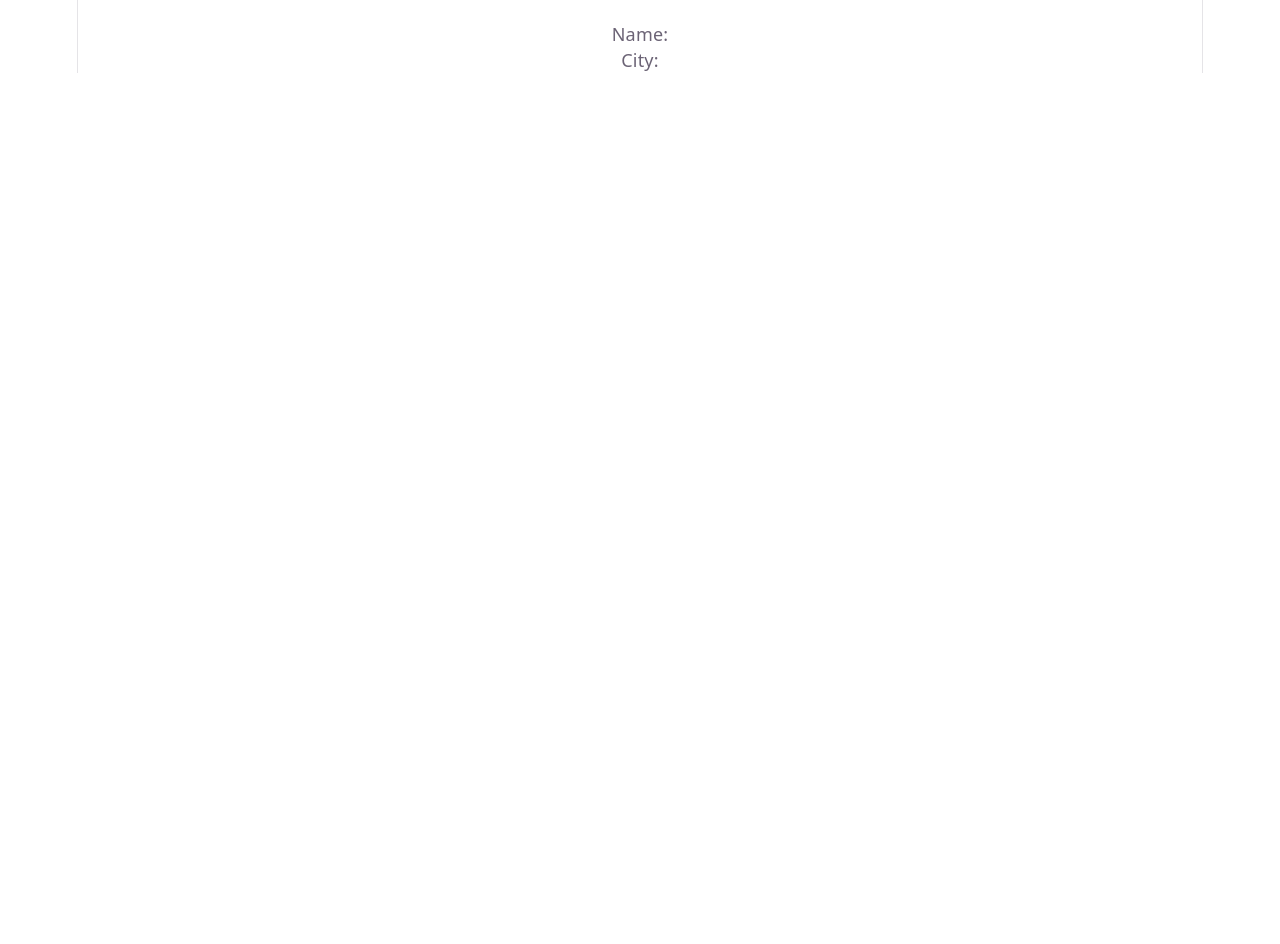
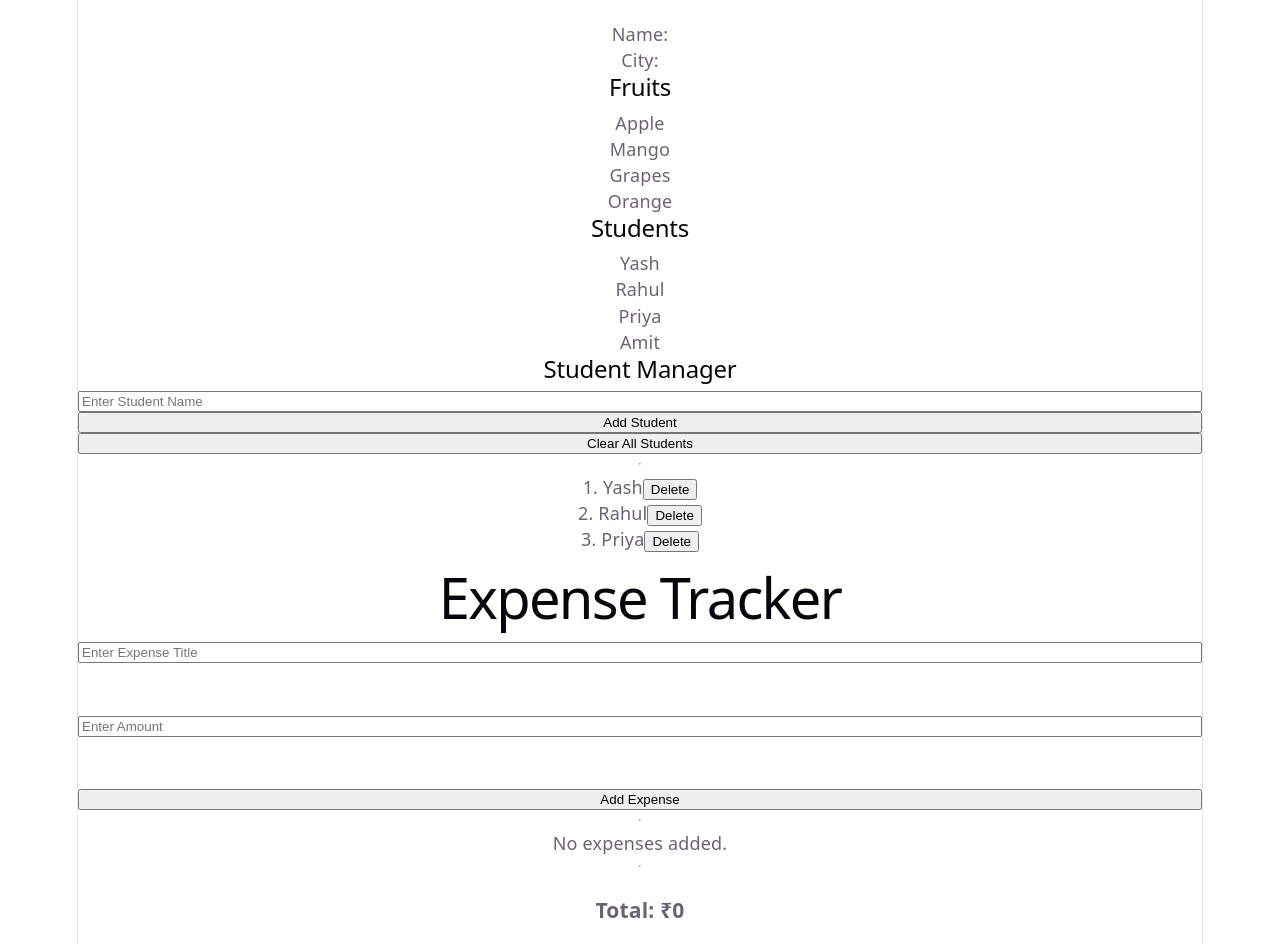
Before and after one commit to yashovardhan-redekar/AI-Smart-Expense-Manager, a React (Vite) app in the folder Client/: page / in a window 1280 px wide. Shown: the part 940-1884 px from the top of the page. Before the commit the page ends 1013 px from the top, so only its background shows below. Built offline with nearby package versions, Linux system fonts and the light colour scheme.

Commit message:
Built Expense Tracker mini project

```diff
--- a/Client/src/App.tsx
+++ b/Client/src/App.tsx
@@ -4,9 +4,12 @@ import Footer from "./components/Footer";
 import Student from "./components/Student";
 import Counter from "./components/Counter";
 import LikeButton from "./components/LikeButton";
-import NameInput from "./components/NAmeInput";
+import NameInput from "./components/NameInput";
 import UserForm from "./components/UserForm";
-
+import Fruitlist from "./components/Fruitlist";
+import Studentlist from "./components/Studentlist"
+import Studentmanager from "./components/Studentmanager";
+import ExpenseTracker from "./components/ExpenseTracker";
 function App() {
   return (
     <>
@@ -22,6 +25,10 @@ function App() {
       <LikeButton />
       <NameInput />
       <UserForm />
+      <Fruitlist />
+      <Studentlist />
+      <Studentmanager />
+      <ExpenseTracker />
     </>
   );
 }
--- /dev/null
+++ b/Client/src/components/ExpenseTracker.tsx
@@ -0,0 +1,92 @@
+import { useState } from "react";
+
+type Expense = {
+  title: string;
+  amount: number;
+};
+
+function ExpenseTracker() {
+  const [title, setTitle] = useState("");
+  const [amount, setAmount] = useState("");
+
+  const [expenses, setExpenses] = useState<Expense[]>([]);
+
+  const addExpense = () => {
+    if (title.trim() === "" || amount === "") return;
+
+    const newExpense: Expense = {
+      title: title,
+      amount: Number(amount),
+    };
+
+    setExpenses([...expenses, newExpense]);
+
+    setTitle("");
+    setAmount("");
+  };
+
+  const deleteExpense = (indexToDelete: number) => {
+    setExpenses(
+      expenses.filter((_, index) => index !== indexToDelete)
+    );
+  };
+
+  const total = expenses.reduce(
+    (sum, expense) => sum + expense.amount,
+    0
+  );
+
+  return (
+    <>
+      <h1>Expense Tracker</h1>
+
+      <input
+        type="text"
+        placeholder="Enter Expense Title"
+        value={title}
+        onChange={(e) => setTitle(e.target.value)}
+      />
+
+      <br />
+      <br />
+
+      <input
+        type="number"
+        placeholder="Enter Amount"
+        value={amount}
+        onChange={(e) => setAmount(e.target.value)}
+      />
+
+      <br />
+      <br />
+
+      <button onClick={addExpense}>
+        Add Expense
+      </button>
+
+      <hr />
+
+      {expenses.length === 0 ? (
+        <p>No expenses added.</p>
+      ) : (
+        expenses.map((expense, index) => (
+          <p key={index}>
+            {index + 1}. {expense.title} - ₹{expense.amount}
+
+            <button
+              onClick={() => deleteExpense(index)}
+            >
+              Delete
+            </button>
+          </p>
+        ))
+      )}
+
+      <hr />
+
+      <h3>Total: ₹{total}</h3>
+    </>
+  );
+}
+
+export default ExpenseTracker;
--- /dev/null
+++ b/Client/src/components/Fruitlist.tsx
@@ -0,0 +1,14 @@
+function Fruitlist(){
+    const fruits = ["Apple", "Mango", "Grapes", "Orange"];
+    return(
+        <>
+        <h2>Fruits</h2>
+
+        {fruits.map((fruits) => (
+            <p>{fruits}</p>
+        ))}
+        </>
+    );
+}
+
+export default Fruitlist;
--- /dev/null
+++ b/Client/src/components/Studentlist.tsx
@@ -0,0 +1,22 @@
+import { useState } from "react";
+
+function StudentList() {
+  const [students] = useState([
+    "Yash",
+    "Rahul",
+    "Priya",
+    "Amit",
+  ]);
+
+  return (
+    <>
+      <h2>Students</h2>
+
+      {students.map((student) => (
+        <p>{student}</p>
+      ))}
+    </>
+  );
+}
+
+export default StudentList;
--- /dev/null
+++ b/Client/src/components/Studentmanager.tsx
@@ -0,0 +1,66 @@
+import { useState } from "react";
+
+function Studentmanager() {
+  const [student, setStudent] = useState("");
+
+  const [students, setStudents] = useState<string[]>([
+    "Yash",
+    "Rahul",
+    "Priya",
+  ]);
+
+  const addStudent = () => {
+    if (student.trim() === "") return;
+
+    setStudents([...students, student]);
+    setStudent("");
+  };
+
+  const clearStudents = () => {
+    setStudents([]);
+  };
+
+  const deleteStudent = (indexToDelete: number) => {
+  setStudents(
+    students.filter((_, index) => index !== indexToDelete)
+  );
+};
+
+  return (
+    <>
+      <h2>Student Manager</h2>
+
+      <input
+        type="text"
+        placeholder="Enter Student Name"
+        value={student}
+        onChange={(e) => setStudent(e.target.value)}
+      />
+
+      <button onClick={addStudent}>
+        Add Student
+      </button>
+
+      <button onClick={clearStudents}>
+        Clear All Students
+      </button>
+
+      <hr />
+
+      {students.length === 0 ? (
+        <p>No students available.</p>
+      ) : (
+        students.map((stu, index) => (
+          <p key={index}>
+            {index + 1}. {stu}
+            <button onClick={() => deleteStudent(index)}>
+            Delete
+            </button>
+          </p>
+        ))
+      )}
+    </>
+  );
+}
+
+export default Studentmanager;
```
